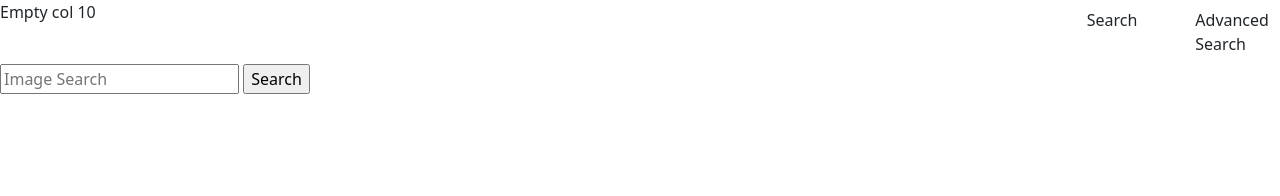
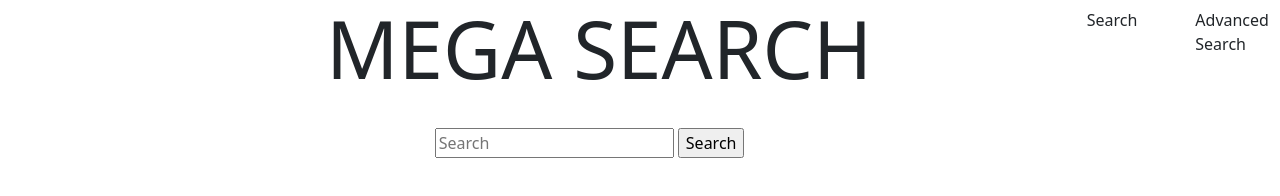
Before and after one commit to richjones4364/test, a plain HTML site: page ImageSearch.html in a window 1280 px wide. Drawn offline with nearby package versions, Linux system fonts and the light colour scheme.

Commit message:
three pages buttons lined up

```diff
--- a/ImageSearch.html
+++ b/ImageSearch.html
@@ -11,7 +11,11 @@
     <body>
         <!--Navigation-->
         <div class="row">
-          <div class="col-10">Empty col 10</div>
+          <div class="col-3"></div>
+          <div class="col-6">
+            <h1 class="display-1">MEGA SEARCH</h1>
+          </div>
+          <div class="col-1"></div>
           <div class="col-1">
             <ul class="navbar-nav">
               <li class="nav-item">
@@ -25,14 +29,22 @@
                   <a class="nav-link" href="AdvancedSearch.html">Advanced Search</a>
                 </li>
               </ul>
+
+          </div>
+              <
           </div>
         </div>
       </nav>
       <!--Search Button-->
+      <div class="row">
+        <div class="col-4"></div>
+          <div class="col-6">
             <form action="https://www.google.com/search">
-            <input type="text" name="q" placeholder="Image Search">
+              <input type="text" name="q" placeholder="Search">
               <input type="submit" value="Search">
             </form>
-      </section>
+          </div>
+        <div class="col-2"></div>
+      </div>
     </body>
 </html>
```
Also changed, not shown: AdvancedSearch.html (+15 -3 lines). Lines whose indentation alone changed are shown as unchanged.
